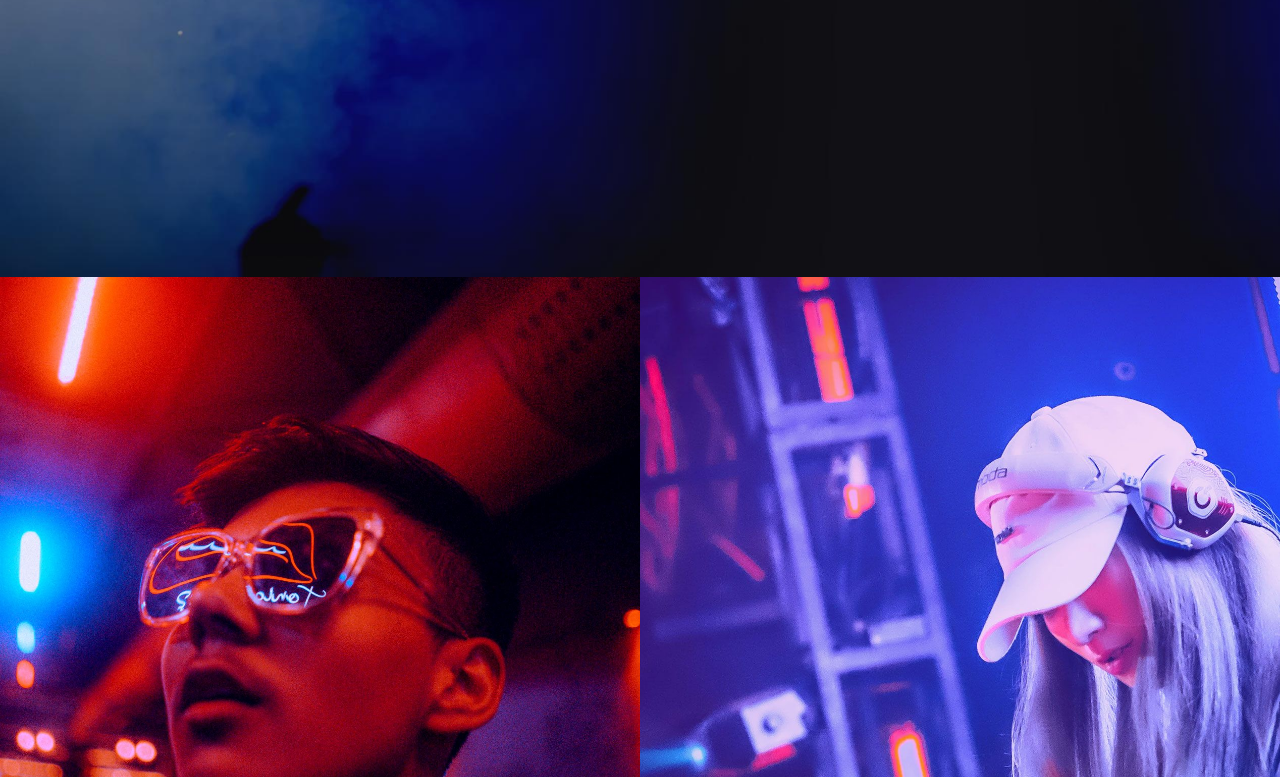
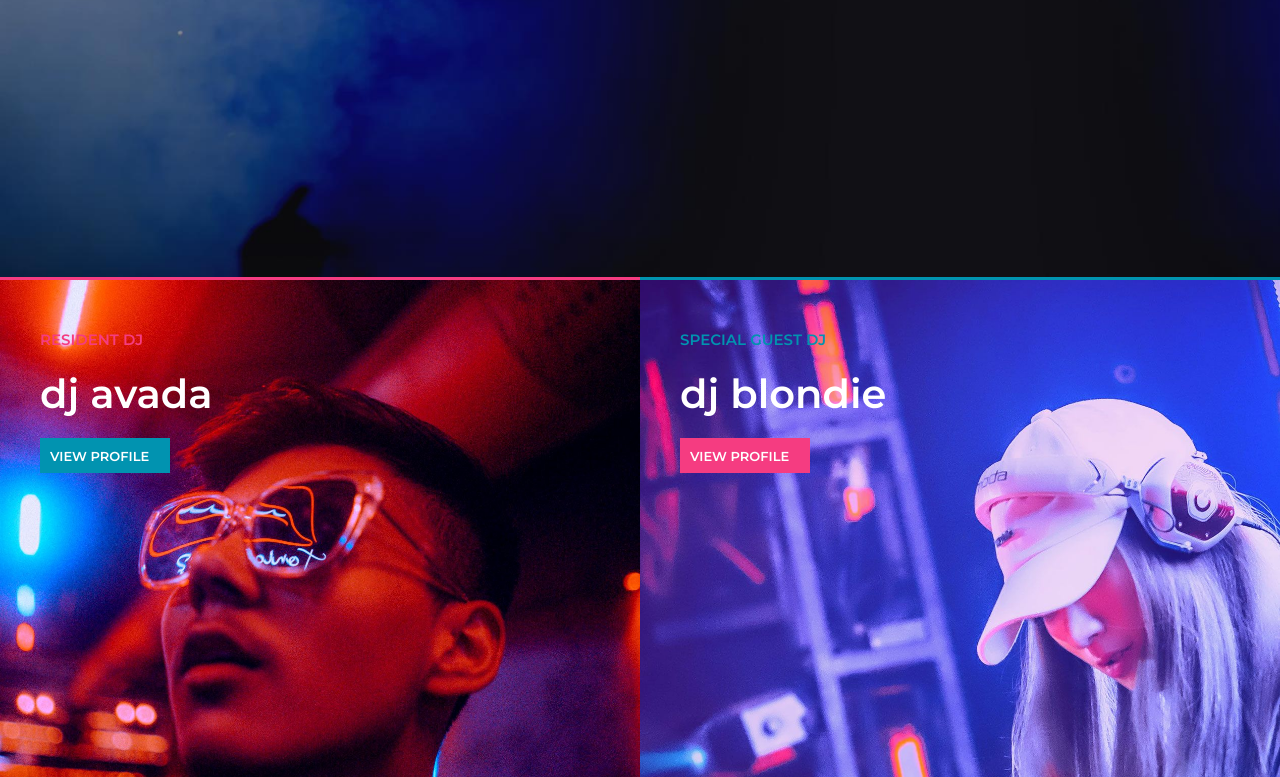
Before and after one commit to andreainzaghi/proj-html-vuejs, a website: page index.html in a window 1280 px wide. Shown: the part 1803-2580 px from the top of the page. Drawn offline with nearby package versions, Linux system fonts and the light colour scheme.

Commit message:
rifiniture 2 immagini

```diff
--- a/index.html
+++ b/index.html
@@ -64,14 +64,16 @@
       </div>
       <!-- due immaginnidj -->
       <div class="due-immagini-dj">
-
           <div class="a1">
-
+            <h3>RESIDENT DJ</h3>
+            <h2>dj avada</h2>
+            <h5>VIEW PROFILE</h5>
           </div>
           <div class="a2">
-
+            <h3>SPECIAL GUEST DJ</h3>
+            <h2>dj blondie</h2>
+            <h5>VIEW PROFILE</h5>
           </div>
-
       </div>
     </main>
   </div>
--- a/src/app.scss
+++ b/src/app.scss
@@ -3,6 +3,8 @@
   padding:0;
   box-sizing: border-box;
 }
+$red-c:#f53c81;
+$blue:#0193b0;
 @mixin font {
   font-family: 'Montserrat', sans-serif;
 }
@@ -172,7 +174,7 @@ main{
       margin:auto;
       h3{
         margin-top: 80px;
-        color:#4FA1E4;
+        color:$blue;
       }
       h2{
         font-size: 35px;
@@ -224,17 +226,61 @@ main{
   width:100%;
   height:500px;
   .a1{
+    border-top: 3px solid $red-c;
     width:100%;
+    padding:50px 40px;
     height:100%;
     background-image: url('../img/a1.jpg');
     background-size: cover;
-      background-position: 0 -200px ;
+      background-position: 0 -240px ;
+      h3{
+        color:$red-c;
+        @include font;
+        font-size: 15px;
+      }
+      h2{
+        @include font;
+        color:#fff;
+        font-size: 40px;
+        padding:20px 0px;
+      }
+      h5{
+        @include font;
+        color:#fff;
+        font-size: 13px;
+        padding:10px;
+        background-color:$blue ;
+        height:35px;
+        width:130px;
+      }
   }
   .a2{
+    border-top: 3px solid $blue;
     width:100%;
     height:100%;
-          background-position: 0 0px ;
-      background-size: cover;
+    background-position: 0 0px ;
+    background-size: cover;
+    padding:50px 40px;
     background-image: url('../img/a2.jpg');
+    h3{
+      font-size: 15px;
+      color:$blue;
+      @include font;
+    }
+    h2{
+      padding:20px 0px;
+      @include font;
+      color:#fff;
+      font-size: 40px;
+    }
+    h5{
+      @include font;
+      height:35px;
+      width:130px;
+      color:#fff;
+      font-size: 13px;
+      padding:10px;
+      background-color: $red-c;
+    }
   }
 }
```
Also changed, not shown: js/script.js (+6 -1 lines), dist/app.css.
